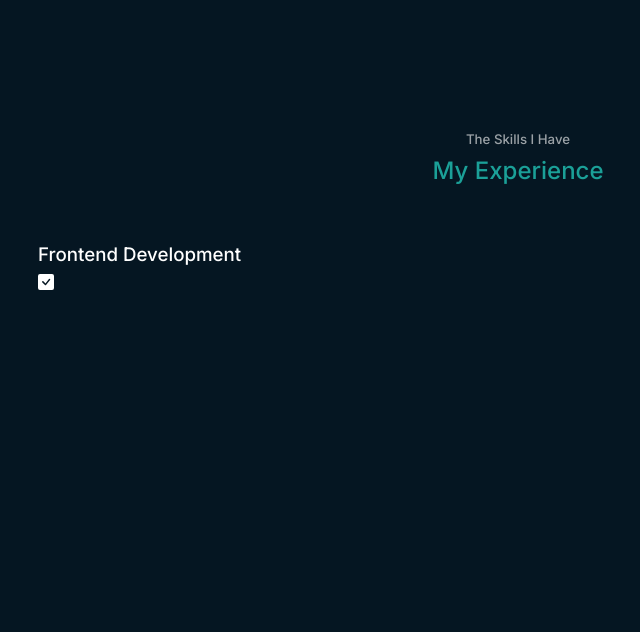
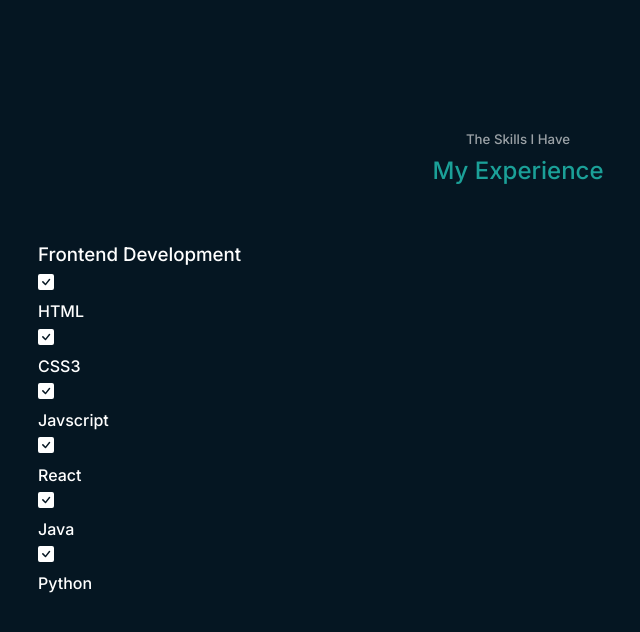
Before and after one commit to jjconway23/react-portfolio, a React (Create React App) app: page / in a window 1280 px wide. Shown: the part 800-1432 px from the top of the page, without its empty margins (122-762 px from the left). Built offline with nearby package versions, Linux system fonts and the light colour scheme.

Commit message:
Complete jsx markup for experience container

```diff
--- a/src/components/experience/Experience.jsx
+++ b/src/components/experience/Experience.jsx
@@ -12,14 +12,35 @@
             <div className="experence__content">
               <article className="experience__details">
                 <BsFillCheckSquareFill />
+                <h4>HTML</h4>
               </article>
-
+              <article className="experience__details">
+                <BsFillCheckSquareFill />
+                <h4>CSS3</h4>
+              </article>
+              <article className="experience__details">
+                <BsFillCheckSquareFill />
+                <h4>Javscript</h4>
+              </article>
+              <article className="experience__details">
+                <BsFillCheckSquareFill />
+                <h4>React</h4>
+              </article>
             </div>
 
           </div>
           <div className="backend__experience">
 
-          <div className="experence__content"></div>
+          <div className="experence__content">
+          <article className="experience__details">
+                <BsFillCheckSquareFill />
+                <h4>Java</h4>
+              </article>
+              <article className="experience__details">
+                <BsFillCheckSquareFill />
+                <h4>Python</h4>
+              </article>
+          </div>
 
           </div>
 
```
